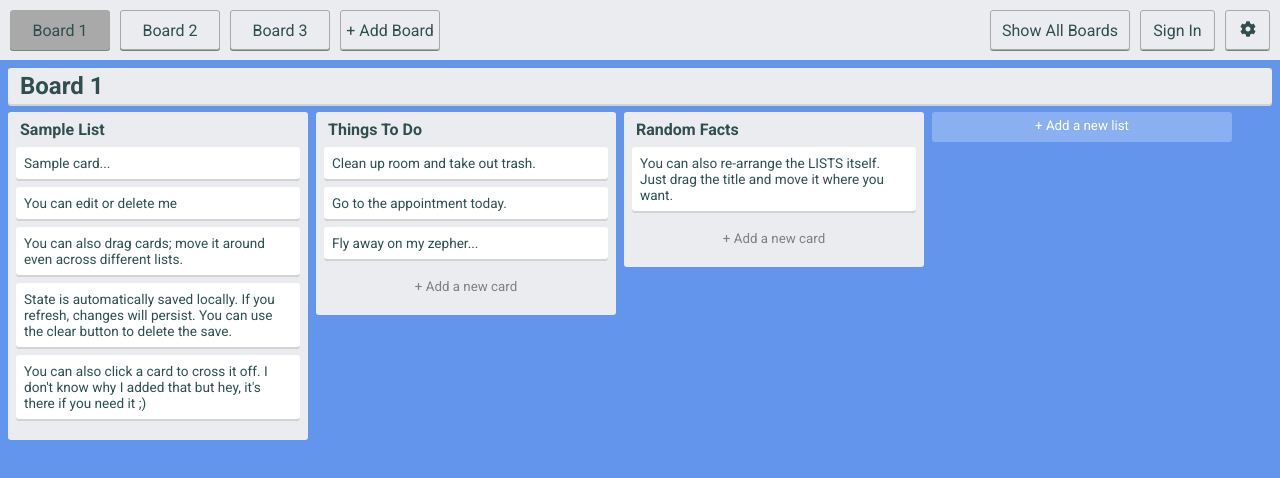
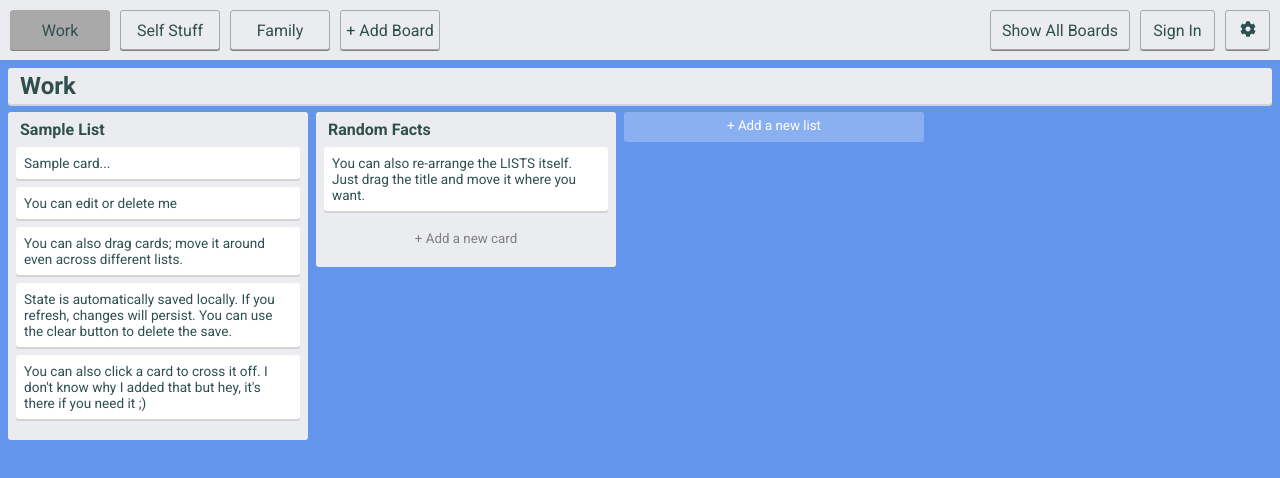
Before and after one commit to codekcv/lister, a React (Create React App) app: page / in a window 1280 px wide. Shown: the top 478 px of the page. Built offline with nearby package versions, Linux system fonts and the light colour scheme.

Commit message:
init test data

```diff
--- a/src/components/board/Board.tsx
+++ b/src/components/board/Board.tsx
@@ -108,6 +108,7 @@ const BoardLi: React.FC<Props> = ({
               ) : (
                 <form onSubmit={handleOnSubmit}>
                   <input
+                    className="board-title-input"
                     type="text"
                     value={input}
                     onChange={handleOnChange}
@@ -144,6 +145,12 @@ const Container = styled.div<{ dragging: boolean }>`
     }
   }
 
+  .board-title-input {
+    font-size: 1.5em;
+    font-weight: bold;
+    border: none;
+  }
+
   .board-title-area {
     position: relative;
     display: inline-block;
--- a/src/store/board/reducers.ts
+++ b/src/store/board/reducers.ts
@@ -12,10 +12,12 @@ import {
 } from './types';
 
 const initialState: BoardState = {
+  // boards: [{ id: 'board1', title: 'My Board', autofocus: true }],
+  // Develop Boards Test
   boards: [
-    { id: 'board1', title: 'Board 1', autofocus: true },
-    { id: 'board2', title: 'Board 2', autofocus: true },
-    { id: 'board3', title: 'Board 3', autofocus: true }
+    { id: 'board1', title: 'Work', autofocus: true },
+    { id: 'board2', title: 'Self Stuff', autofocus: true },
+    { id: 'board3', title: 'Family', autofocus: true }
   ],
   dragging: false,
   showAll: false,
--- a/src/store/list/reducers.ts
+++ b/src/store/list/reducers.ts
@@ -21,7 +21,7 @@ const initialState: ListState = {
     },
     {
       id: 'doing',
-      boardId: 'board1',
+      boardId: 'board2',
       title: 'Things To Do',
       autofocus: true,
       adding: false
```
